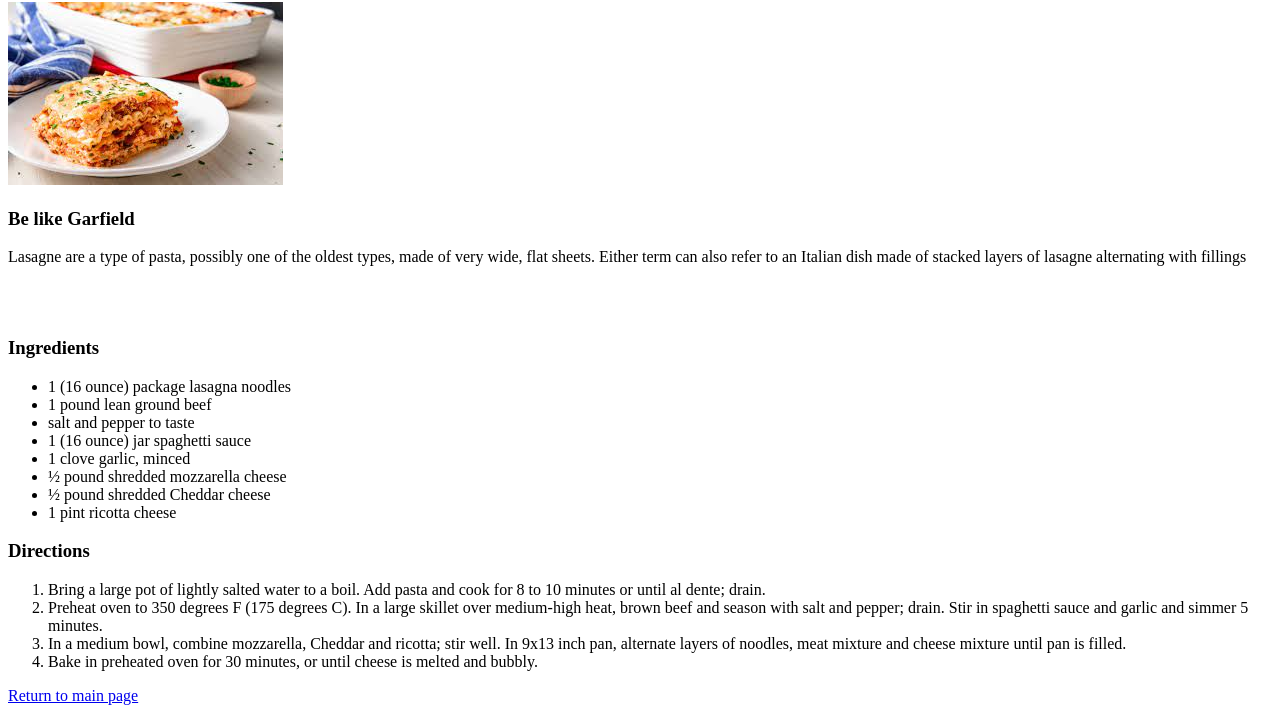
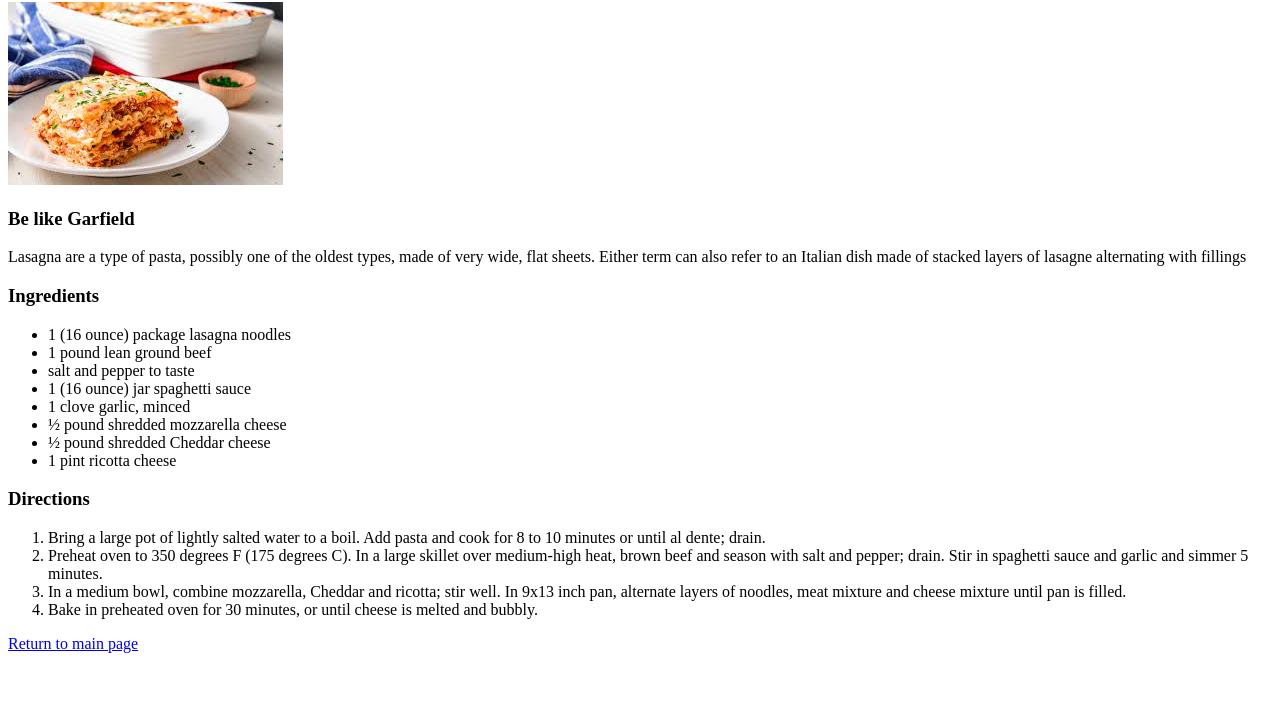
Before and after one commit to jacko629/odin-recipes, a plain HTML site: page recipes/lasagna.html in a window 1280 px wide. Shown: the part 78-800 px from the top of the page. Drawn offline with Linux system fonts and the light colour scheme.

Commit message:
removed br tags

```diff
--- a/recipes/lasagna.html
+++ b/recipes/lasagna.html
@@ -11,8 +11,8 @@
 <h1>Lasagna</h1>
 <img src="../pictures/lasagna.jpeg">
 <h3> Be like Garfield</h3>
-<p>Lasagne are a type of pasta, possibly one of the oldest types, made of very wide, flat sheets. Either term can also refer to an Italian dish made of stacked layers of lasagne alternating with fillings</p>
-<br><br>
+<p>Lasagna are a type of pasta, possibly one of the oldest types, made of very wide, flat sheets. Either term can also refer to an Italian dish made of stacked layers of lasagne alternating with fillings</p>
+
 
 <h3>Ingredients</h3>
 <ul>
```
